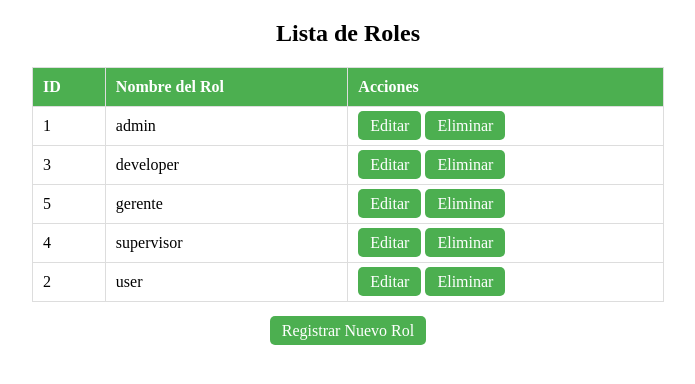
After one commit to EdwinChen-UFIDE/Gestion_Proyectos_Soluciones_Epsilon, a PHP site: page /listar_roles.php in a window 1280 px wide. The commit adds this page. Shown: the top 384 px of the page, without its empty margins (292-987 px from the left). Run offline with PHP 8.4, Linux system fonts and the light colour scheme; data comes from the database, SQL or seed files in the repository.

Commit message:
Gestion de roles lista

```diff
--- a/Proyecto_Gestion_Proyectos_SolucionesEpsilon/Proyecto_Gestion_Proyectos/homepageAdmin.php
+++ b/Proyecto_Gestion_Proyectos_SolucionesEpsilon/Proyecto_Gestion_Proyectos/homepageAdmin.php
@@ -3,9 +3,11 @@
 session_start();
 
 // Verifica si el usuario tiene el rol de admin
-if (isset($_SESSION['role_id']) && $_SESSION['role_id'] == 1) { // Rol de admin con ID 1
+if (isset($_SESSION['role_id']) && $_SESSION['role_id'] == 8) { // Rol de admin con ID 1
     echo '<a href="registrarEmpleados.php" style="padding: 10px 15px; background-color: #4CAF50; color: white; text-decoration: none; border-radius: 5px;">Registrar Empleado</a>';
     echo '<a href="listar_empleados.php" style="padding: 10px 15px; background-color: #4CAF50; color: white; text-decoration: none; border-radius: 5px;">Ver Empleados Actuales</a>';
+    echo '<a href="Roles.php" style="padding: 10px 15px; background-color:rgb(76, 175, 158); color: white; text-decoration: none; border-radius: 5px; margin-right: 10px;">Registrar Rol</a>';
+    echo '<a href="Roles.php" style="padding: 10px 15px; background-color:rgb(76, 175, 158); color: white; text-decoration: none; border-radius: 5px;">Listar Roles</a>';
 } else {
     echo '<p>No tienes permisos para registrar empleados.</p>';
 }
--- /dev/null
+++ b/Proyecto_Gestion_Proyectos_SolucionesEpsilon/Proyecto_Gestion_Proyectos/listar_roles.php
@@ -0,0 +1,85 @@
+<?php
+require_once 'db_config.php';
+
+try {
+    // Conexión a la base de datos
+    $pdo = new PDO("mysql:host=$db_host;dbname=$db_name", $db_user, $db_pass);
+    $pdo->setAttribute(PDO::ATTR_ERRMODE, PDO::ERRMODE_EXCEPTION);
+
+    // Consulta para obtener los roles
+    $stmt = $pdo->query("SELECT id, nombre FROM roles");
+    $roles = $stmt->fetchAll(PDO::FETCH_ASSOC);
+} catch (PDOException $e) {
+    die("Error al conectar con la base de datos: " . $e->getMessage());
+}
+?>
+
+<!DOCTYPE html>
+<html lang="es">
+<head>
+    <meta charset="UTF-8">
+    <meta name="viewport" content="width=device-width, initial-scale=1.0">
+    <title>Lista de Roles</title>
+    <style>
+        table {
+            width: 50%;
+            border-collapse: collapse;
+            margin: 20px auto;
+        }
+        th, td {
+            border: 1px solid #ddd;
+            padding: 10px;
+            text-align: left;
+        }
+        th {
+            background-color: #4CAF50;
+            color: white;
+        }
+        a {
+            padding: 6px 12px;
+            background-color: #4CAF50;
+            color: white;
+            text-decoration: none;
+            border-radius: 5px;
+        }
+        a:hover {
+            background-color: #45a049;
+        }
+    </style>
+</head>
+<body>
+    <h2 style="text-align: center;">Lista de Roles</h2>
+
+    <table>
+        <thead>
+            <tr>
+                <th>ID</th>
+                <th>Nombre del Rol</th>
+                <th>Acciones</th>
+            </tr>
+        </thead>
+        <tbody>
+            <?php if (!empty($roles)): ?>
+                <?php foreach ($roles as $rol): ?>
+                    <tr>
+                        <td><?php echo $rol['id']; ?></td>
+                        <td><?php echo $rol['nombre']; ?></td>
+                        <td>
+                            <a href="editar_Rol.php?id=<?php echo $rol['id']; ?>">Editar</a>
+                            <a href="eliminarRol.php?id=<?php echo $rol['id']; ?>" onclick="return confirm('¿Estás seguro de eliminar este rol?');">Eliminar</a>
+                        </td>
+                    </tr>
+                <?php endforeach; ?>
+            <?php else: ?>
+                <tr>
+                    <td colspan="3" style="text-align: center;">No hay roles registrados.</td>
+                </tr>
+            <?php endif; ?>
+        </tbody>
+    </table>
+
+    <div style="text-align: center;">
+        <a href="Roles.php">Registrar Nuevo Rol</a>
+    </div>
+</body>
+</html>
--- a/Proyecto_Gestion_Proyectos_SolucionesEpsilon/Proyecto_Gestion_Proyectos/login.php
+++ b/Proyecto_Gestion_Proyectos_SolucionesEpsilon/Proyecto_Gestion_Proyectos/login.php
@@ -37,7 +37,7 @@ if ($_SERVER['REQUEST_METHOD'] === 'POST') {
                 $_SESSION['role_id'] = $user['role_id'];
 
                 // Redirigir según el rol
-                if ($user['role_id'] == 1) { // Rol de admin con ID 1
+                if ($user['role_id'] == 8) { // Rol de admin con ID 8
                     echo "<script>alert('Inicio de sesión exitoso. Bienvenido, Admin.'); window.location.href = 'homepageAdmin.php';</script>";
                 } else {
                     echo "<script>alert('Inicio de sesión exitoso.'); window.location.href = 'HomePage.html';</script>";
@@ -71,6 +71,7 @@ if ($_SERVER['REQUEST_METHOD'] === 'POST') {
         <input type="password" id="password" name="password" required><br><br>
 
         <button type="submit">Iniciar Sesión</button>
+        <a href='register.php'>Registrarse</a>
     </form>
 </body>
 </html>
```
Also changed, not shown: Proyecto_Gestion_Proyectos_SolucionesEpsilon/Proyecto_Gestion_Proyectos/Roles.php (added, +85 -0 lines), Proyecto_Gestion_Proyectos_SolucionesEpsilon/Proyecto_Gestion_Proyectos/editar_rol.php (added, +52 -0 lines), Proyecto_Gestion_Proyectos_SolucionesEpsilon/Proyecto_Gestion_Proyectos/eliminarRol.php (added, +34 -0 lines), Proyecto_Gestion_Proyectos_SolucionesEpsilon/Proyecto_Gestion_Proyectos/procesar_editar_rol.php (added, +41 -0 lines).
